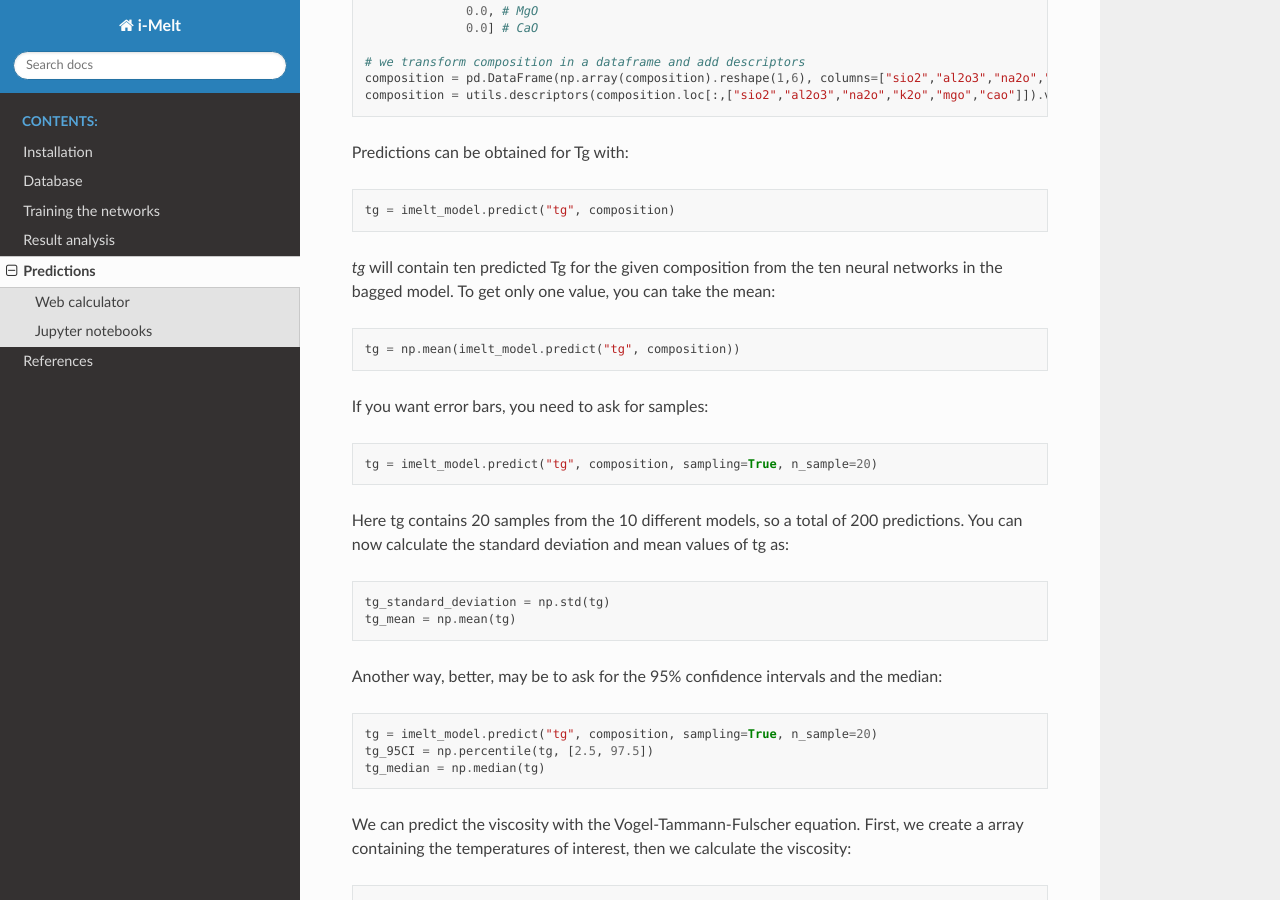
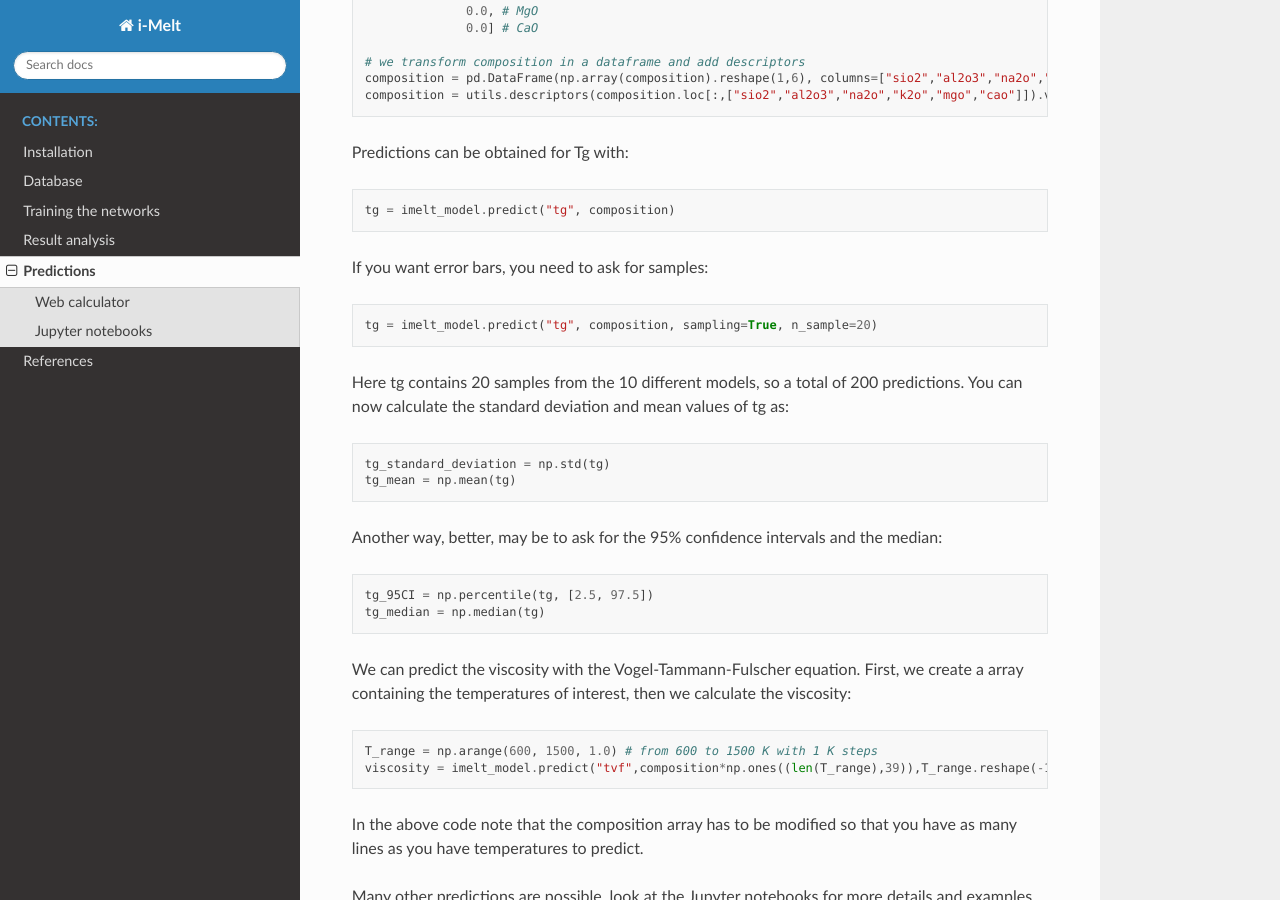
Before and after one commit to charlesll/i-melt, a Sphinx documentation site: the page built from docs/source/predictions.rst, in a window 1280 px wide and 900 px high, scrolled down 1008 px. Built offline with Sphinx 7.4.7 and the Read the Docs theme 2.0.0, drawn with Linux system fonts in a browser that asks for light colours.

Commit message:
Update the docs

```diff
--- a/docs/source/installation.rst
+++ b/docs/source/installation.rst
@@ -4,7 +4,7 @@ Installation
 General preparation
 -------------------
 
-Rampy runs with a traditional Python stack.
+i-Melt runs with a traditional Python stack.
 
 If you are not familiar with Python, you can first have a look at the `scipy lecture notes <https://scipy-lectures.org/>`_,
 a set of tutorials for the beginner.
--- a/docs/source/predictions.rst
+++ b/docs/source/predictions.rst
@@ -57,12 +57,6 @@ Predictions can be obtained for Tg with:
 
   tg = imelt_model.predict("tg", composition)
 
-`tg` will contain ten predicted Tg for the given composition from the ten neural networks in the bagged model. To get only one value, you can take the mean:
-
-.. code-block:: python
-
-  tg = np.mean(imelt_model.predict("tg", composition))
-
 If you want error bars, you need to ask for samples:
 
 .. code-block:: python
@@ -80,7 +74,6 @@ Another way, better, may be to ask for the 95% confidence intervals and the medi
 
 .. code-block:: python
 
-  tg = imelt_model.predict("tg", composition, sampling=True, n_sample=20)
   tg_95CI = np.percentile(tg, [2.5, 97.5])
   tg_median = np.median(tg)
 
```
Also changed, not shown: 8 other files.
